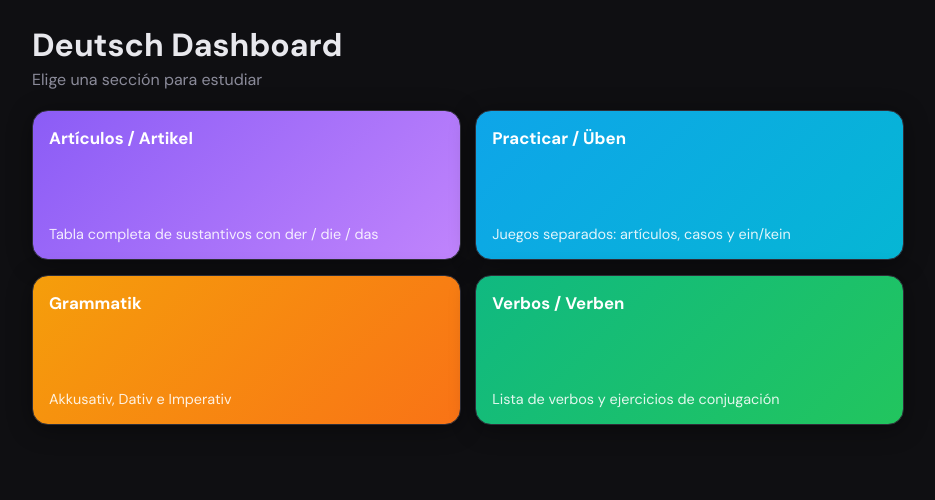
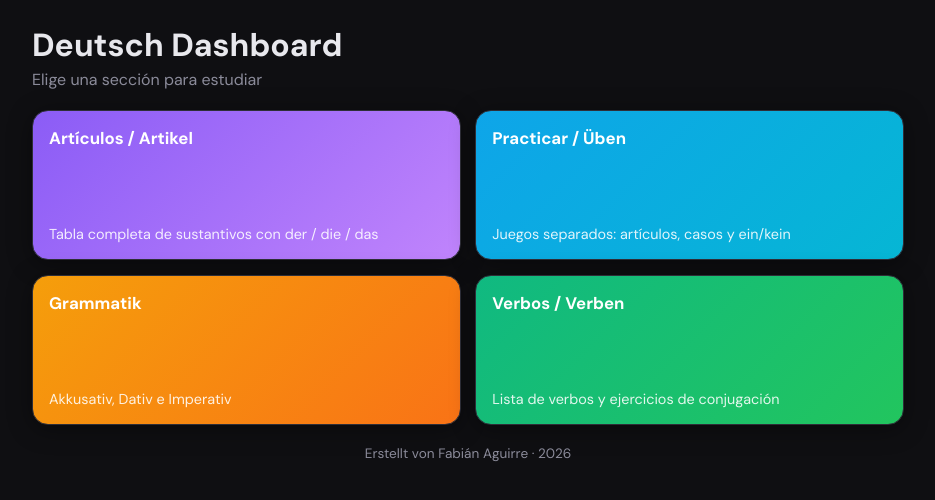
Before and after one commit to fabianraf/daslab, a React (Vite) app: page / in a window 1280 px wide. Shown: the top 500 px of the page, without its empty margins (172-1107 px from the left). Built offline with nearby package versions, Linux system fonts and the light colour scheme.

Commit message:
footer added

```diff
--- a/src/App.jsx
+++ b/src/App.jsx
@@ -529,6 +529,7 @@ export default function App() {
         >
           {showTranslation ? 'Ocultar / ausblenden' : 'Mostrar / zeigen'} Übersetzung
         </button>
+        <p className="made-by-footer">Erstellt von Fabián Aguirre · 2026</p>
       </footer>
     </div>
   )
--- a/src/index.css
+++ b/src/index.css
@@ -32,3 +32,10 @@ body {
 #root {
   min-height: 100vh;
 }
+
+.made-by-footer {
+  margin: 1.25rem 0 0 0;
+  text-align: center;
+  color: var(--text-muted);
+  font-size: 0.85rem;
+}
--- a/src/pages/Artikkles.jsx
+++ b/src/pages/Artikkles.jsx
@@ -150,6 +150,7 @@ export default function Artikkles() {
           </section>
         ))}
       </div>
+      <p className="made-by-footer">Erstellt von Fabián Aguirre · 2026</p>
     </div>
   )
 }
--- a/src/pages/Grammatik.jsx
+++ b/src/pages/Grammatik.jsx
@@ -318,6 +318,7 @@ export default function Grammatik() {
           </div>
         </section>
       </div>
+      <p className="made-by-footer">Erstellt von Fabián Aguirre · 2026</p>
     </div>
   )
 }
--- a/src/pages/Home.jsx
+++ b/src/pages/Home.jsx
@@ -44,6 +44,7 @@ export default function Home() {
           </Link>
         ))}
       </main>
+      <p className="made-by-footer">Erstellt von Fabián Aguirre · 2026</p>
     </div>
   )
 }
--- a/src/pages/Verben.jsx
+++ b/src/pages/Verben.jsx
@@ -300,6 +300,7 @@ export default function Verben() {
           </div>
         )}
       </section>
+      <p className="made-by-footer">Erstellt von Fabián Aguirre · 2026</p>
     </div>
   )
 }
```
